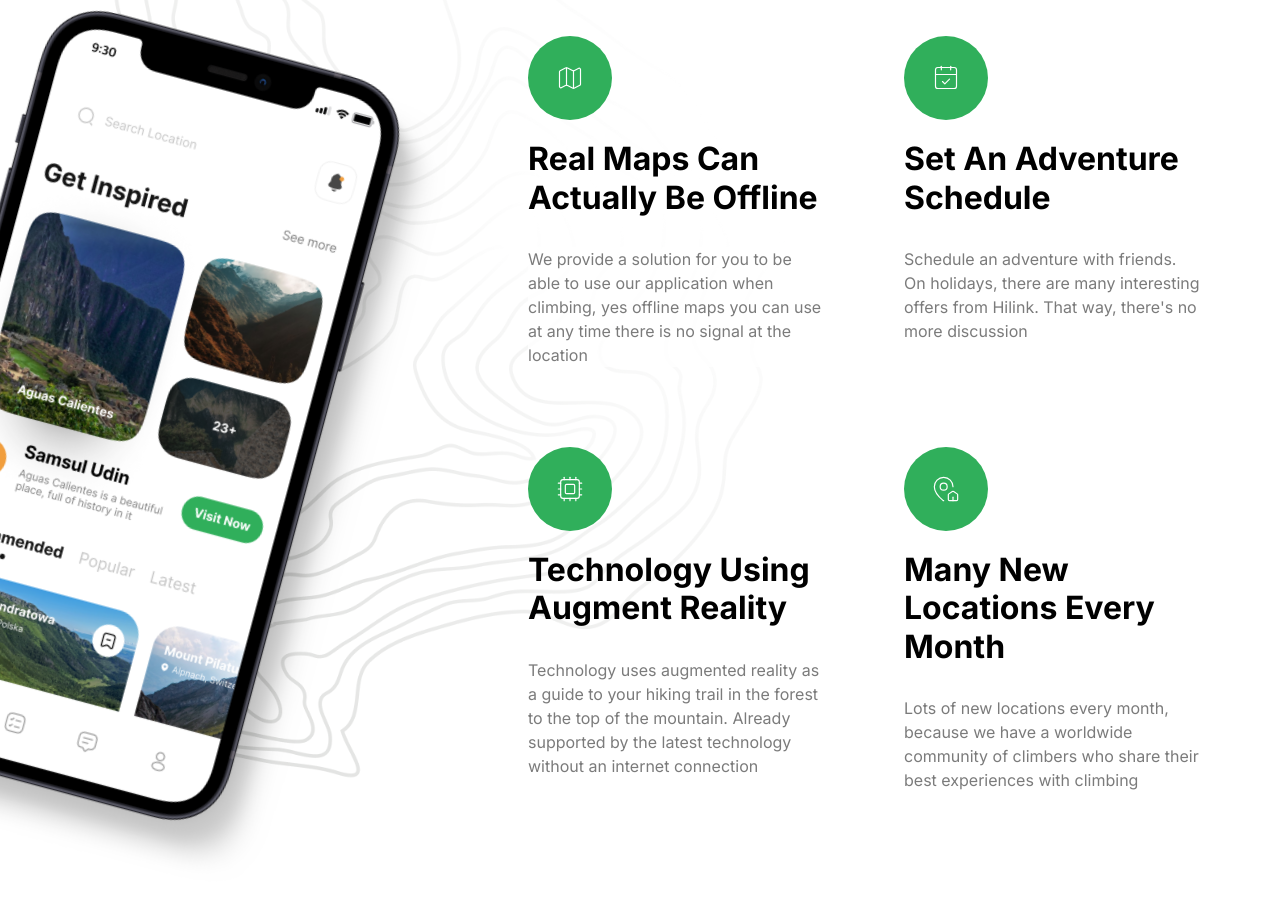
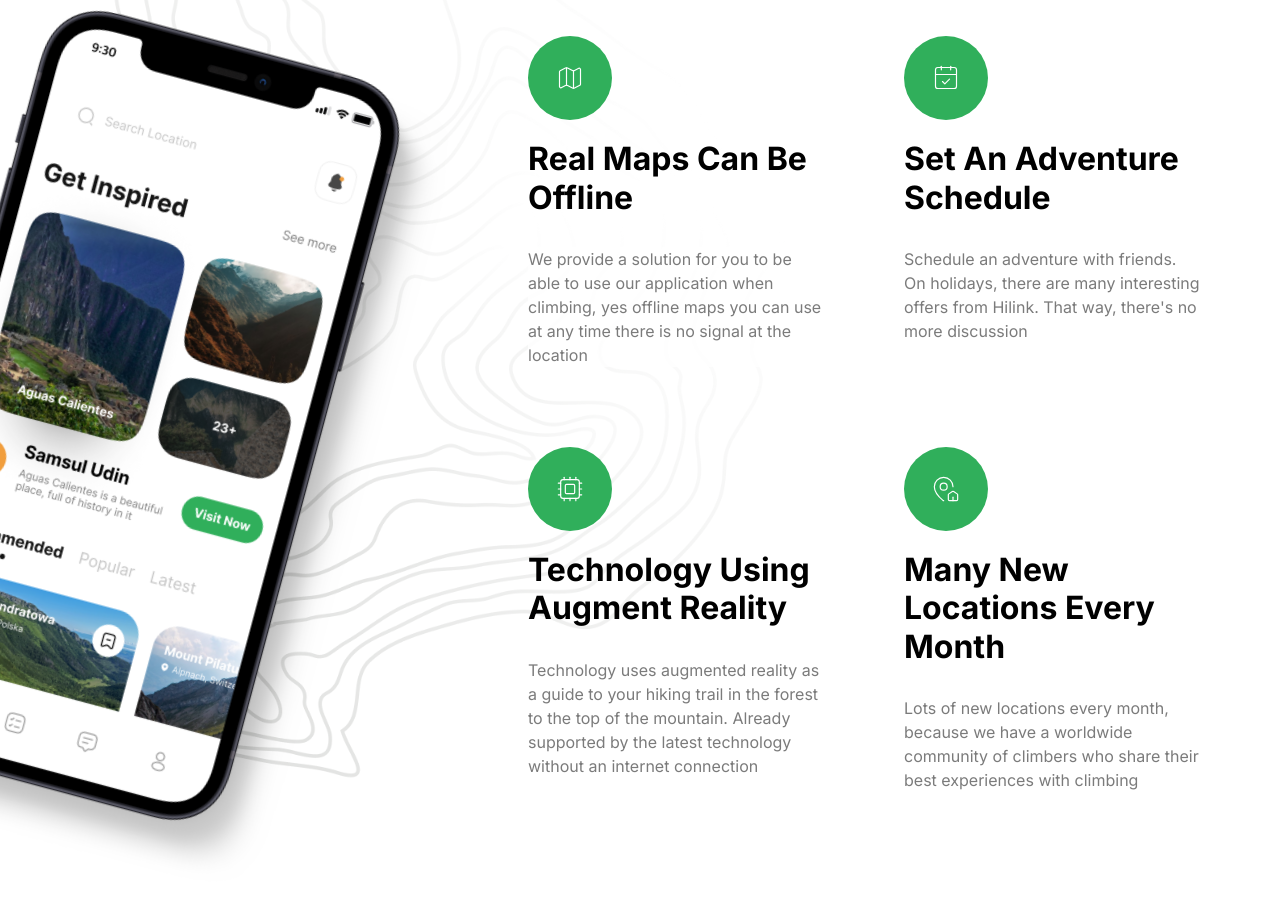
Before and after one commit to joshuadev-star/travel_ui_ux, a Next.js app: page / in a window 1280 px wide. Shown: the part 2668-3581 px from the top of the page. Built offline with nearby package versions, Linux system fonts and the light colour scheme.

Commit message:
latest update

```diff
--- a/constants/index.ts
+++ b/constants/index.ts
@@ -18,7 +18,7 @@ export const PEOPLE_URL = [
 // FEATURES SECTION
 export const FEATURES = [
   {
-    title: 'Real maps can actually be  offline',
+    title: 'Real maps can be offline',
     icon: '/map.svg',
     variant: 'green',
     description:
```
